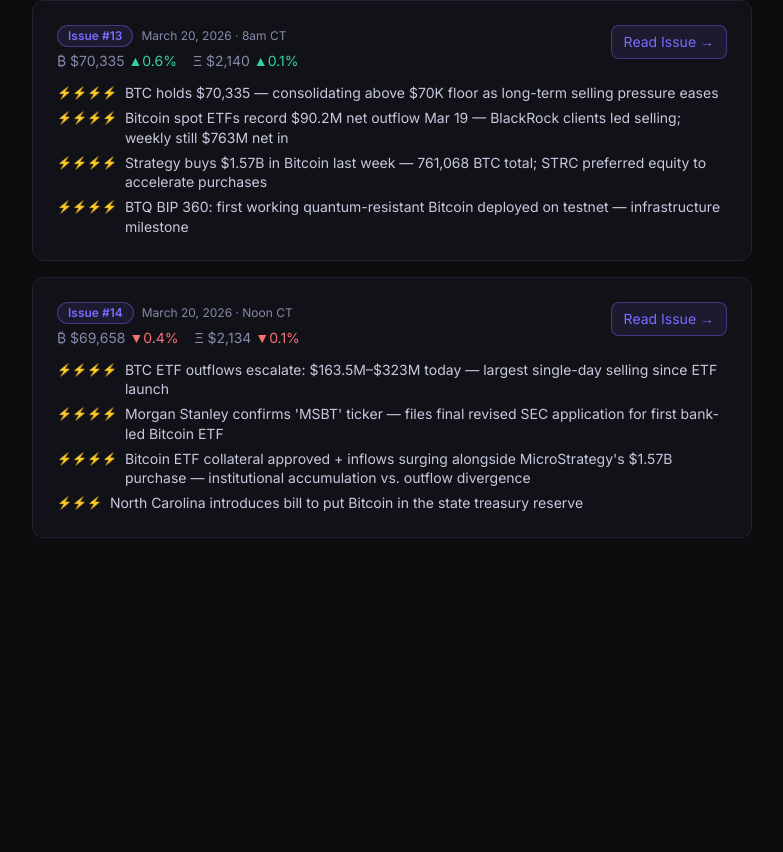
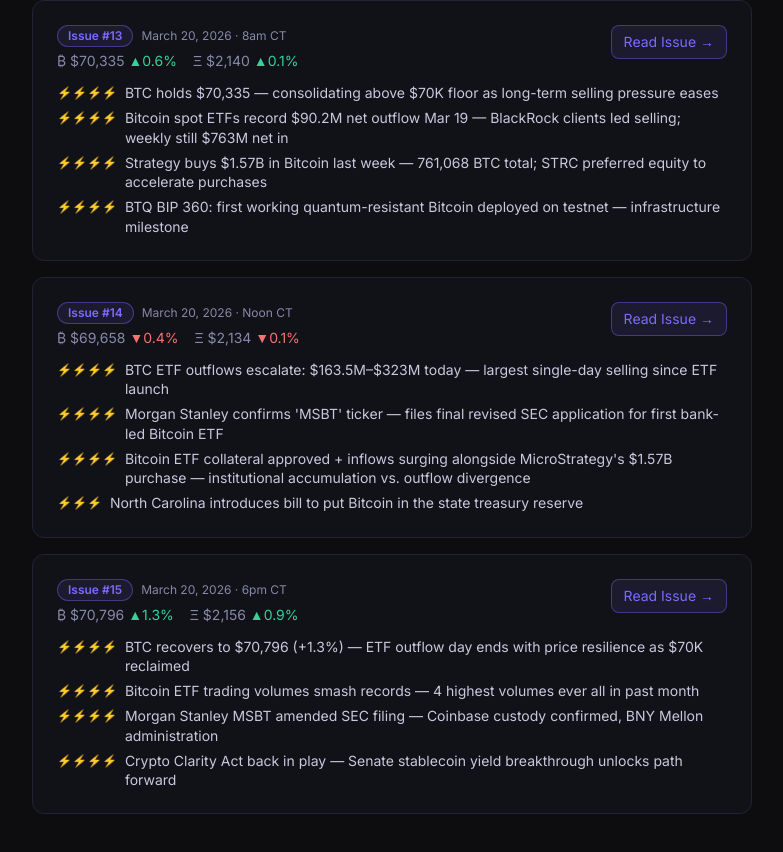
Before and after one commit to Mind-Dragon/zackor-signals, a Next.js app: page /issues in a window 1280 px wide. Shown: the part 3307-4159 px from the top of the page, without its empty margins (248-1031 px from the left). Before the commit the page ends 3893 px from the top, so only its background shows below. Built offline with nearby package versions, Linux system fonts and the light colour scheme.

Commit message:
feat: add Issue #15 — Mar 20, 2026 6pm CT BTC/ETH scan

```diff
--- a/app/data/issues.ts
+++ b/app/data/issues.ts
@@ -28,6 +28,92 @@
 }
 
 export const ISSUES: Issue[] = [
+  {
+    id: "2026-03-20-6pm",
+    issueNumber: 15,
+    date: "March 20, 2026",
+    time: "6pm CT",
+    btcPrice: "$70,796",
+    btcChange: "1.3%",
+    btcUp: true,
+    ethPrice: "$2,156",
+    ethChange: "0.9%",
+    ethUp: true,
+    sections: [
+      {
+        icon: "₿",
+        title: "Bitcoin",
+        signals: [
+          {
+            rating: 4,
+            headline: "BTC recovers to $70,796 (+1.3%) — ETF outflow day ends with price resilience as $70K reclaimed",
+            detail: "BTC closed the day at $70,796, reclaiming $70K after the noon dip to $69,658. Net day change +1.3% despite $323M ETF outflows reported earlier. The recovery signals strong underlying bid — likely driven by MicroStrategy's $1.57B weekly purchase and spot ETF collateral-use approval absorbing sell pressure."
+          },
+          {
+            rating: 4,
+            headline: "Bitcoin ETF trading volumes smash records — 4 highest volumes ever all in past month",
+            detail: "Exa: Bitcoin ETFs hit record trading volumes with all 4 highest single-day volume records set within the past 30 days. This is a structural liquidity signal — even on outflow days, ETF volume is historically elevated, indicating institutional repositioning rather than exit. Spot ETF market depth deepening."
+          },
+          {
+            rating: 4,
+            headline: "Morgan Stanley MSBT amended SEC filing — Coinbase custody confirmed, BNY Mellon administration",
+            detail: "Morgan Stanley pushed closer to its spot Bitcoin ETF with an amended SEC registration. Updated details confirm Coinbase as custodian and BNY Mellon as administrator. Morgan Stanley becomes first major U.S. bank (not via affiliated fund) attempting its own spot BTC ETF. Approval timeline unknown but filing infrastructure is complete."
+          },
+          {
+            rating: 4,
+            headline: "Crypto Clarity Act back in play — Senate stablecoin yield breakthrough unlocks path forward",
+            detail: "r/CryptoCurrency (54↑): Senators agreed on stablecoin yield provisions, clearing the Crypto Clarity Act to potentially move forward. This is a major regulatory unlock — stablecoin yield was the final sticking point. If passed, the CLARITY Act would establish a comprehensive framework for crypto asset classification in the US."
+          },
+          {
+            rating: 3,
+            headline: "SEC Chair Atkins building 'framework' for Bitcoin as commodity — bridge while Congress advances CLARITY",
+            detail: "r/Bitcoin (167↑): SEC Chair Atkins confirmed the agency is building a formal framework for Bitcoin and other crypto assets, describing it as a bridge while Congress advances legislation. Aligns with March 17 SEC/CFTC commodity classification. Regulatory clarity narrative accelerating on both executive and legislative fronts simultaneously."
+          },
+          {
+            rating: 3,
+            headline: "Trust Wallet $7M hack exposed after internal dispute — Chinese firm implicated",
+            detail: "r/CryptoCurrency (17↑): $7M Trust Wallet hack details emerged via an internal dispute at the Chinese firm behind the breach. Self-custody wallet security remains a persistent risk vector. Signals continued importance of hardware wallets and multi-sig setups for large holders."
+          },
+          {
+            rating: 2,
+            headline: "Opera embraces crypto for personal income payments — Web2 browser expanding crypto rails",
+            detail: "r/CryptoCurrency (17↑): Opera browser moving to support crypto for income payments. Alongside Stripe's crypto business services launch (noon scan), Web2 infrastructure is accelerating its crypto payment integration."
+          }
+        ]
+      },
+      {
+        icon: "Ξ",
+        title: "Ethereum",
+        signals: [
+          {
+            rating: 4,
+            headline: "ETH recovers to $2,156 (+0.9%) — $2,100 support held all day despite $140M purchase failing to rally",
+            detail: "ETH closed 6pm at $2,156, recovering from the noon $2,134 reading. Crucially, $2,100 held as support despite YS reporting a $140M ETH purchase 'failing to rally' — suggesting significant sell-side pressure being absorbed. The $2.5B liquidation zone remains just below current levels."
+          },
+          {
+            rating: 4,
+            headline: "ETH bull whale's $1.5B position moves to a loss amid record whale accumulation — divergence signal",
+            detail: "Exa (Mar 20): ETH's largest bull whale saw its $1.5B position slip into the red as ETH struggles to break above $2,200. Simultaneously, record whale accumulation is occurring — multiple whales adding $111M+ while the largest holder is underwater. Classic accumulation-at-loss vs. capitulation divergence. Long-term bullish if whale holds."
+          },
+          {
+            rating: 4,
+            headline: "ETH whale: $167M total accumulation analyzed — 'hidden bull case' with 56% below ATH + staking surge",
+            detail: "Exa analysis: Total ETH whale accumulation reaches $167M across multiple addresses. ETH is 56% below its ATH — the deepest discount since the 2022 bear market. Staking participation surging (37M ETH staked). Three-way compression: discount depth + staking lock-up + ETF institutional demand = potential spring mechanism."
+          },
+          {
+            rating: 3,
+            headline: "Whale who sold all ETH a year ago is buying back — returning accumulator signal",
+            detail: "Exa: A notable whale who sold his entire ETH position a year ago has started buying ETH again at current levels. Known returning accumulators at key discount levels are historically strong contrarian signals. Context: ETH 56% below ATH at $2,156."
+          },
+          {
+            rating: 3,
+            headline: "Vitalik Buterin: 'Crypto dies if users focus only on speculation' — utility-first narrative at peak",
+            detail: "r/CryptoCurrency (213↑ — trending all day, topped at 1007 comments by 6pm): Vitalik's post gained massive traction throughout the day. The message: ETH's survival requires real utility adoption over speculation. Timely given ETH underperformance vs. BTC YTD — narrative pivot to utility is the ETH bull thesis."
+          }
+        ]
+      }
+    ]
+  },
   {
     id: "2026-03-20-noon",
     issueNumber: 14,
```
